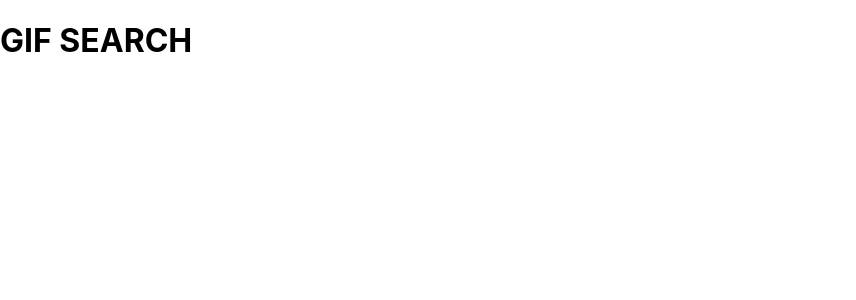
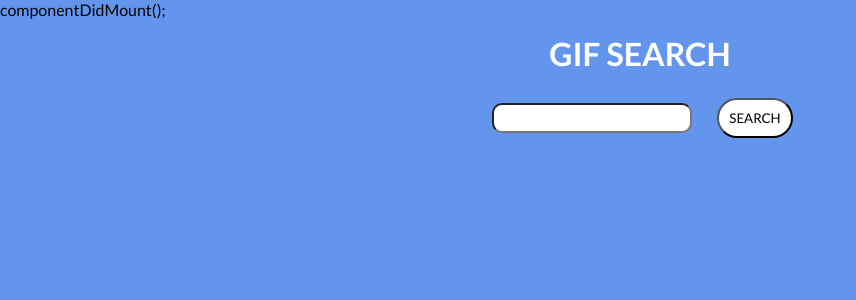
Before and after one commit to huda-ayaz/giphy-api, a React (Create React App) app: page / in a window 1280 px wide. Shown: the top 300 px of the page, without its empty margins (0-856 px from the left). Built offline with nearby package versions, Linux system fonts and the light colour scheme.

Commit message:
Style search bar

```diff
--- a/src/App.css
+++ b/src/App.css
@@ -1,3 +1,13 @@
+@import url("https://fonts.googleapis.com/css2?family=Lato:wght@400;700&display=swap");
+
+* {
+  margin: 0;
+  padding: 0;
+  box-sizing: border-box;
+  font-family: "Lato", sans-serif;
+  background-color: cornflowerblue;
+}
+
 .App {
   text-align: center;
 }
@@ -36,3 +46,9 @@
     transform: rotate(360deg);
   }
 }
+
+h1 {
+  text-align: center;
+  padding: 15px;
+  color: white;
+}
--- a/src/App.js
+++ b/src/App.js
@@ -1,10 +1,13 @@
 import React from "react";
 import './App.css';
+import SearchField from "./components/SearchField/SearchField";
 
 function App() {
   return (
     <div>
+      componentDidMount();
       <h1>GIF SEARCH</h1>
+      <SearchField/>
     </div>
   );
 }
--- a/src/components/SearchField/SearchField.css
+++ b/src/components/SearchField/SearchField.css
@@ -0,0 +1,26 @@
+button {
+    color: black;
+    background-color: white;
+    text-align: center;
+    padding: 10px;
+    margin-left: 20px;
+    border-radius: 20px;
+}
+
+button:hover {
+    background-color: navy;
+    color: white;
+}
+
+input {
+    background-color: white;
+    width: 200px;
+    border-radius: 10px;
+    margin: 5px;
+}
+
+.search-bar {
+    display: flex;
+    justify-content: center;
+    padding: 10px;
+}
--- a/src/components/SearchField/SearchField.jsx
+++ b/src/components/SearchField/SearchField.jsx
@@ -0,0 +1,21 @@
+import React, {useState} from "react";
+import "./SearchField.css";
+import axios from "axios";
+
+const SearchField = () => {
+    const [term, setTerm] = useState("");
+
+    const handleInput = (event) => {
+        setTerm(event.target.value);
+        console.log(term);
+    }
+
+    return (
+        <div class="search-bar">
+            <input value={term} onChange={handleInput}/>
+            <button>SEARCH</button>
+        </div>
+    );
+}
+
+export default SearchField;
```
Also changed, not shown: src/components/GifCard/GifCard.jsx (+12 -0 lines), 1 other file (tests, documents, lock files or other folders).
